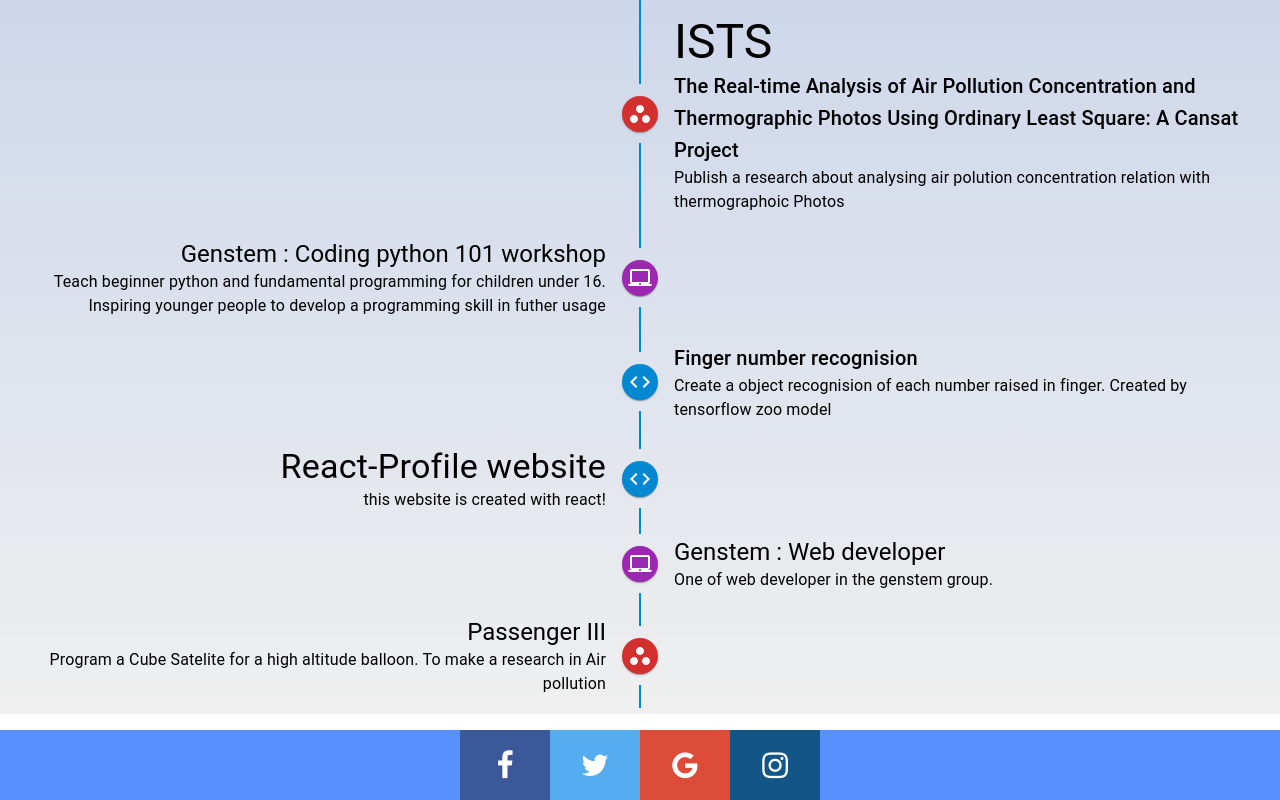
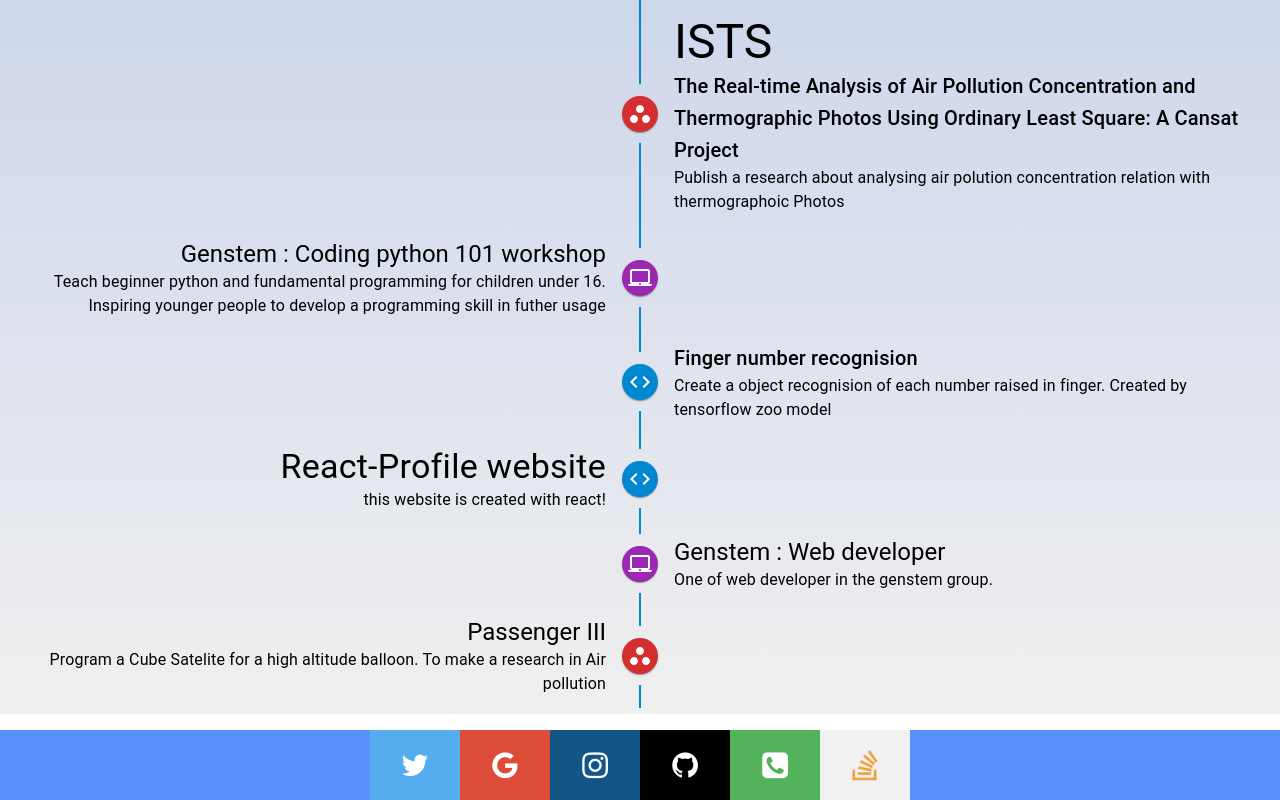
Before and after one commit to OmsinKrissada/react_portfolio, a React (Create React App) app: page / in a window 1280 px wide. Shown: the part 6207-7007 px from the top of the page. Built offline with nearby package versions, Linux system fonts and the light colour scheme.

Commit message:
cahnge contact

```diff
--- a/src/App.css
+++ b/src/App.css
@@ -138,8 +138,8 @@
 .contact-section .fa:hover {
   opacity: 0.7;
 }
-.contact-section .fa-facebook {
-  background: #3b5998;
+.contact-section .fa-github {
+  background: #000000;
   color: white;
 }
 .contact-section .fa-twitter {
@@ -154,7 +154,11 @@
   background: #125688;
   color: white;
 }
-.contact-section .fa-skype {
-  background: #00aff0;
+.contact-section .fa-phone-square {
+  background: #52b35a;
   color: white;
 }
+.contact-section .fa-stack-overflow {
+  background: #f1f1f1;
+  color: rgb(240, 164, 64);
+}
--- a/src/components/OD.jsx
+++ b/src/components/OD.jsx
@@ -1,4 +1,4 @@
-import React, { useRef, useEffect } from "react";
+import React, { useRef, useEffect} from "react";
 import * as tf from "@tensorflow/tfjs";
 import Webcam from "react-webcam";
 import { drawRect } from "../utilitie";
--- a/src/sections/contact.jsx
+++ b/src/sections/contact.jsx
@@ -6,10 +6,12 @@
     render() {
         return <div className='contact-section' id='contact'>
             <link rel="stylesheet" href="https://cdnjs.cloudflare.com/ajax/libs/font-awesome/4.7.0/css/font-awesome.min.css"/>
-            <a href="https://www.facebook.com/profile.php?id=100015348229228" className="fa fa-facebook"> </a>
             <a href="https://twitter.com/retaehc_pop" className="fa fa-twitter"> </a>
             <a href="mailto:papop2003@gmail.com" className="fa fa-google"> </a>
             <a href="https://www.instagram.com/pop.pxp/" className="fa fa-instagram"> </a>
+            <a href="https://github.com/Retaehc-pop" className="fa fa-github fa-2x" aria-hidden="true"> </a>
+            <a href="tel:+66898118068" className="fa fa-phone-square fa-2x" aria-hidden="true"> </a>
+            <a href="https://stackoverflow.com/users/14537225/papop-lekhapanyaporn" className="fa fa-stack-overflow" aria-hidden="true"> </a>
         </div>;
     }
 }
```
Also changed, not shown: 1 other file (tests, documents, lock files or other folders).
